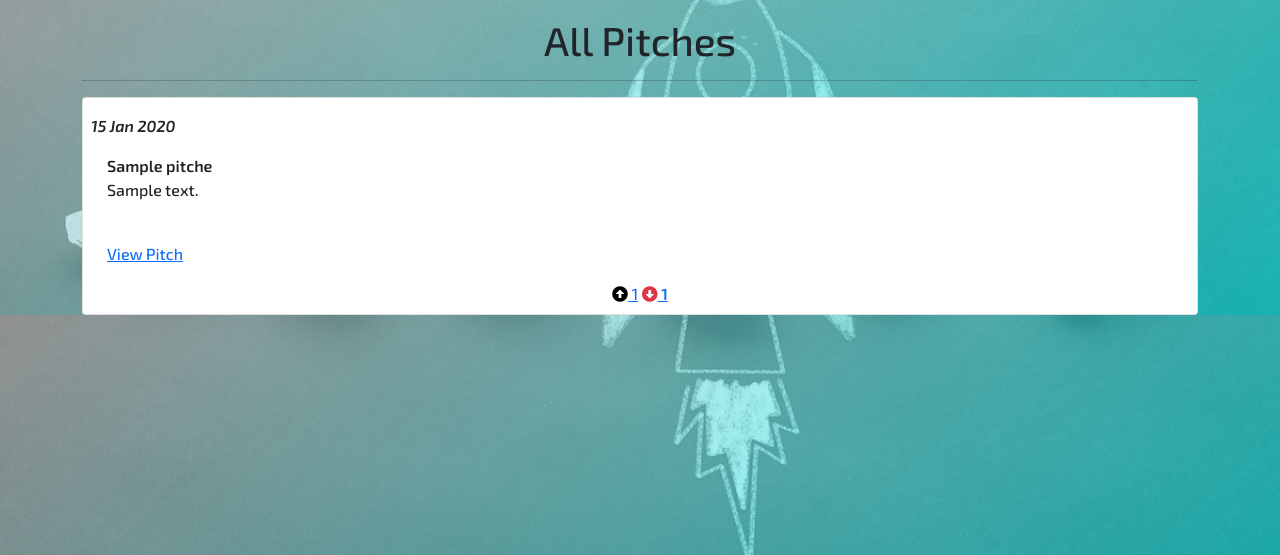
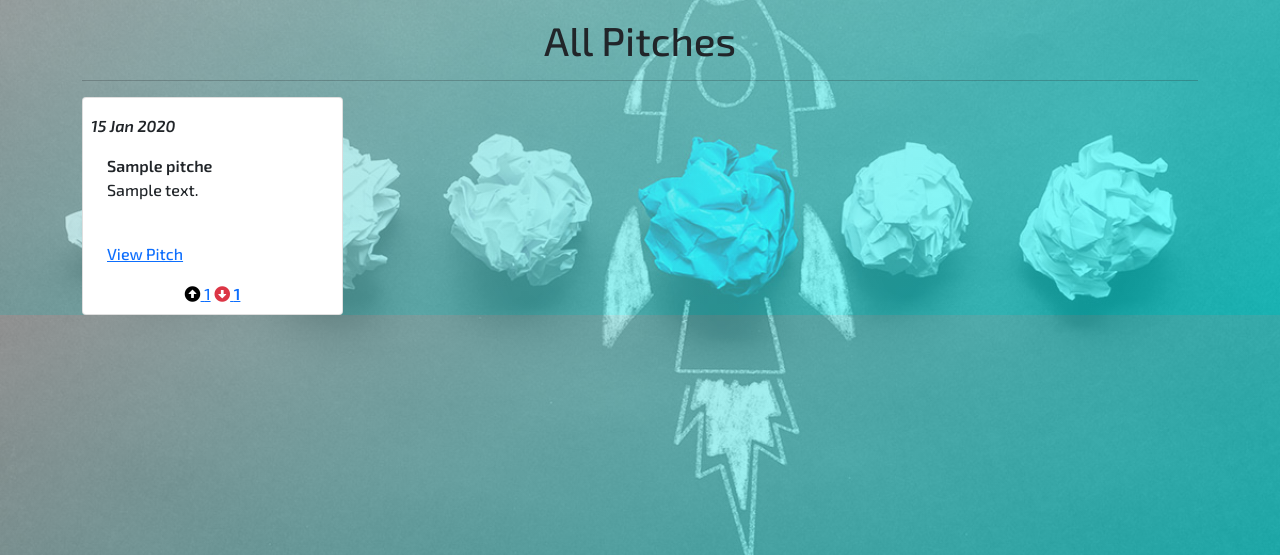
Before and after one commit to Lyonsmasawa/Pitchperfect, a Flask app: page / in a window 1280 px wide. Shown: the part 80-635 px from the top of the page. Run offline with Flask 2, Linux system fonts and the light colour scheme; tables that the repository leaves empty hold one stand-in row (values such as "Sample post"); some libraries are stand-ins or nearby versions.

Commit message:
style cards

```diff
--- a/app/templates/macros.html
+++ b/app/templates/macros.html
@@ -3,7 +3,7 @@
 
 {% for pitch in pitches %}
 
-<div class="col-md-">
+<div class="col-md-3">
     <div class="card text-justify p-2 h-100">
         <div class="">
             <strong>
--- a/config.py
+++ b/config.py
@@ -1,4 +1,5 @@
 from distutils.debug import DEBUG
+from operator import truediv
 import os
 
 class Config:
@@ -13,6 +14,7 @@ class Config:
     # simple mde  configurations im
     SIMPLEMDE_JS_IIFE = True
     SIMPLEMDE_USE_CDN = True
+    DEBUG = True
 
 
 class ProductionConfig(Config):
```
